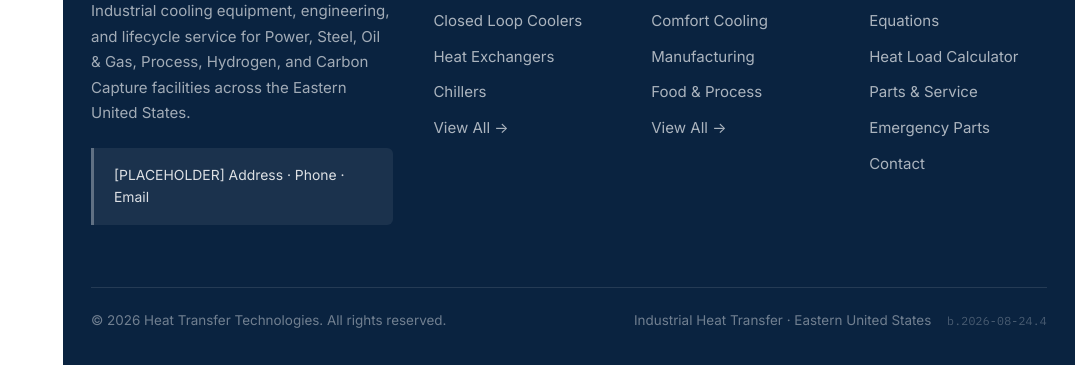
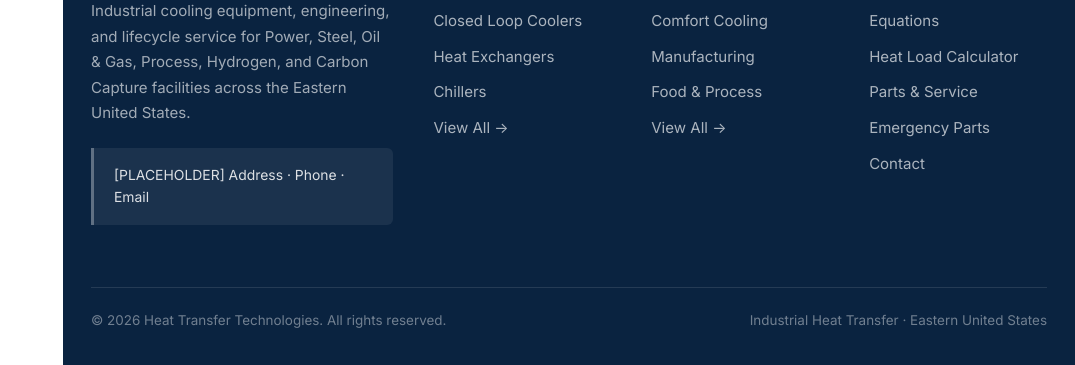
Before and after one commit to Trentdt/heattransfertechnologies, a plain HTML site: page index.html in a window 1280 px wide. Shown: the part 4633-4998 px from the top of the page, without its empty margins (205-1280 px from the left). Drawn offline with Linux system fonts and the light colour scheme.

Commit message:
Add files via upload

```diff
--- a/index.html
+++ b/index.html
@@ -495,11 +495,6 @@ table.spec td:first-child{color:var(--ink);font-weight:500;white-space:nowrap}
 .footer-bottom{border-top:1px solid rgba(255,255,255,.11);margin-top:40px;padding-top:22px;
   display:flex;justify-content:space-between;flex-wrap:wrap;gap:12px;font-size:.84rem;
   color:rgba(255,255,255,.42)}
-/* Build identifier. Deliberately quiet, but present on every page, so
-   "is the new version actually live?" is answerable at a glance instead
-   of by hunting for a feature that may or may not have shipped. */
-.build-stamp{margin-left:12px;font-family:var(--fm);font-size:.72rem;
-  color:rgba(255,255,255,.26);letter-spacing:.02em}
 
 /* ------------------------------------------------------------ utility */
 
@@ -1691,8 +1686,7 @@ html.js .reveal.in{opacity:1;transform:none;
     </div>
     <div class="footer-bottom">
       <span>&copy; <span id="year"></span> Heat Transfer Technologies. All rights reserved.</span>
-      <span>Industrial Heat Transfer &middot; Eastern United States
-        <span class="build-stamp" title="Build identifier — use this to confirm which version is live">b.2026-08-24.4</span></span>
+      <span>Industrial Heat Transfer &middot; Eastern United States</span>
     </div>
   </div>
 </footer>
```
